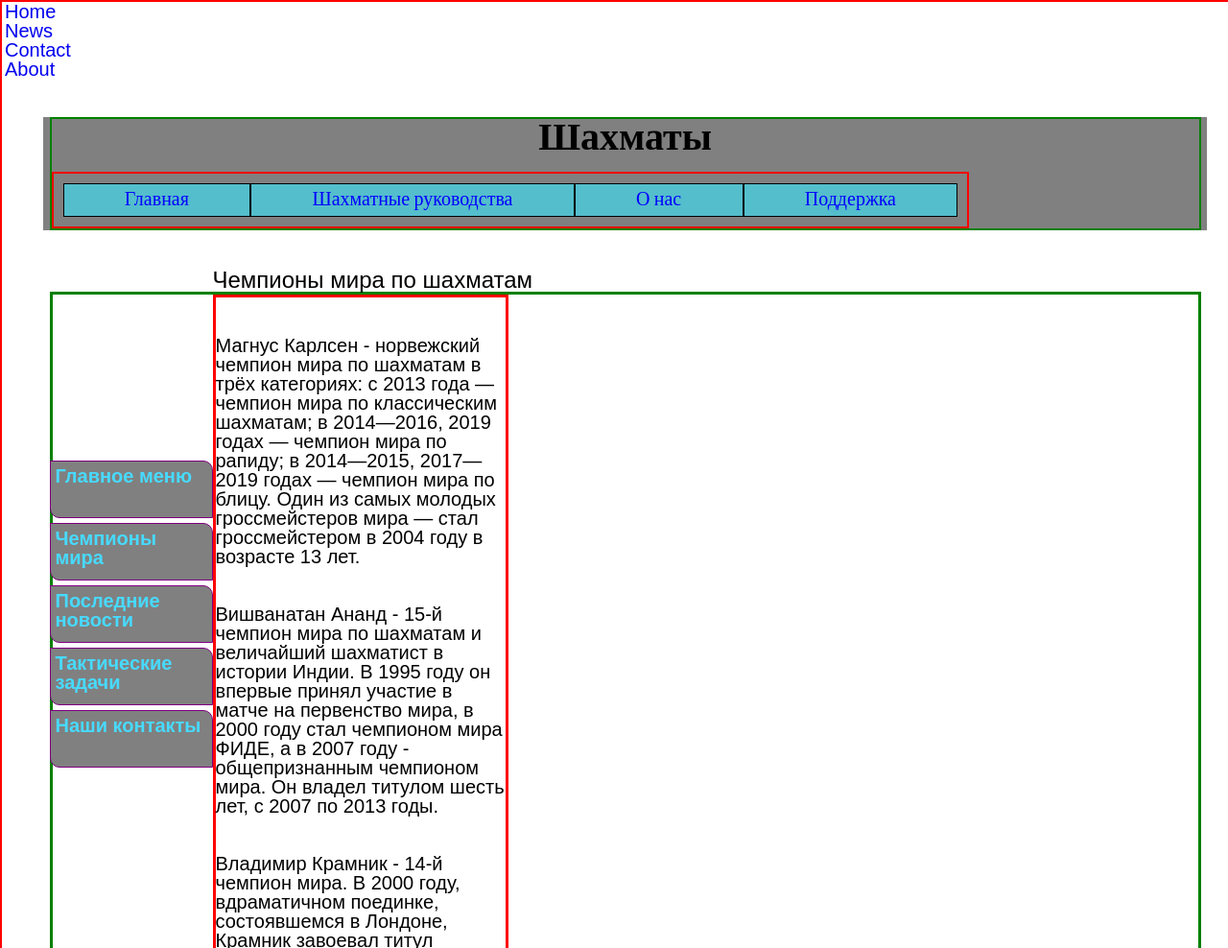
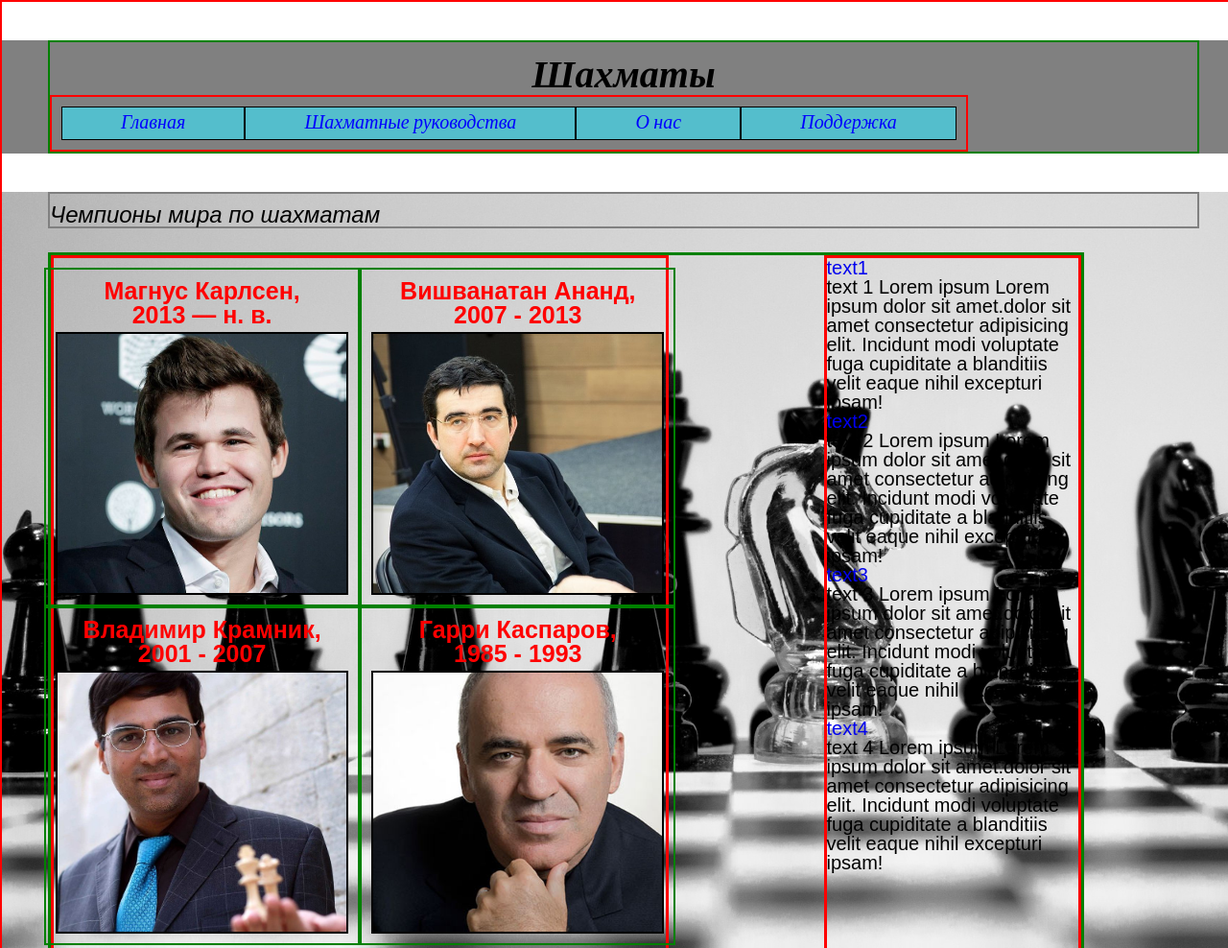
Before and after one commit to mikhail1365/hello-world, a plain HTML site: page index.html in a window 1280 px wide. Shown: the top 988 px of the page at 96% size. Drawn offline with Linux system fonts and the light colour scheme.

Commit message:
champions without right-navbar

```diff
--- a/#source/scss/style.scss
+++ b/#source/scss/style.scss
@@ -13,7 +13,7 @@
 
 body {
 	// padding: 30px;
-	padding-left: 3px;
+	// padding-left: 3px;
 	// padding-left: 5%;
 	font-size: 20px;
 	font-family: Arial, "Helvetica Neue", Helvetica, sans-serif;
@@ -68,11 +68,13 @@ body {
 
 $wid_1: 10px;
 h1 {
+	font-style: italic;
+
 	font-family: "Conv_CALIFR";
 	// font-family: Arial, "Helvetica Neue", Helvetica, sans-serif;
 	// font-family: "Times New Roman";
 	// padding-top: 15px;
-	margin-bottom: 15px;
+	margin-top: 15px;
 	color: black;
 	// font-style: italic;
 	font-size: 40px;
@@ -82,87 +84,174 @@ h1 {
 	// margin-bottom: 50px;
 	// font-size: 20px;
 	// content: '';
-	position: relative;
-	z-index: 0;
+	// position: relative;
+	// z-index: 0;
 }
 
 // $height_top_li: 3.4 * $wid_1;
 $height_top_li: 5 * $wid_1;
 
-
 .top {
 	// display:flex;
 	// flex-direction: column;
-	border: 3px solid green;
+	margin-top: 20px;
+	width: 90%;
+	&__rows {
+		border: 3px solid green;
 
-	&__rows {
-
-		display:flex;
+		display: flex;
 		flex-direction: row;
+		justify-content: space-between;
 	}
 
 	&__column {
-		flex: 0 0 30%;
+		// flex: 0 1 50%;
+
 		border: 3px solid red;
 	}
 	// &__element{
 	// }
 }
 
+.right-navbar {
+	flex: 0 1 25%;
+}
 .champions {
-	// flex-basis: 25%;
+	flex: 0 1 60%;
+	// flex: 1 1 auto;
 	// border: 3px solid yellow;
 	&__rows {
 		// width:
-		// display: flex;
-		// flex-wrap: wrap;
+		display: flex;
+		flex-wrap: wrap;
+		margin: 10px -10px;
 	}
 
-	&__columns {
+	&__column {
+		// height: 100%;
+		display: flex;
+		padding: 10px 10px;
+		flex-direction: column;
 		// display: flex
+		flex: 0 1 50%;
+		border: 2px solid green;
 	}
 
 	&__element {
+		// display: flex;
 	}
 }
 
-// .menu li {
-// 	&:hover {
-// 		background-color: rgba(17, 178, 199, 0.342);
-// 		color: blue;
-// 		font-weight: 700;
-// 		position: relative;
-// 		top: 2px;
-// 		left: 2px;
-// 		@extend .orange_box;
-// 		background: orange;
-// 		// box-shadow: 0 2px 3px 0 blue;
-// 	}
-// 	height: $height_top_li;
-// 	font-size: 24px;
-// 	font-style: oblique;
-// 	// height: 35px;
-// 	position: relative;
-// 	// padding: $wid_1 * 0.8;
-// 	padding: $wid_1 * 1.2;
-// 	text-align: center;
-// 	// font-family: Arial, "Helvetica Neue", Helvetica, sans-serif;
-// 	font-weight: 600;
-// 	background-color: rgb(0, 174, 255);
-// 	// 	// display:block
-// 	// 	// float: left;
-// 	// 	&:hover ul {
-// 	// 		// width: 160px;
+.Player {
+	&__text {
+		padding: 5px;
+		// margin: 5px;
+		border: 2px solid black;
+		&:hover {
+			box-shadow: 0 0 10px 5px rgba(40, 114, 224, 0.623);
+		}
+	}
+	&__title {
+		font-size: 25px;
+		&:hover {
+		text-decoration: underline;
+		}
+		text-align: center;
+		// color: rgb(19, 0, 190);
+		color: rgb(255, 0, 0);
 
-// 	// 		// float: top;
-// 	// 		display: block;
-// 	// 		background: grey;
-// 	// 	}
-// }
+		font-weight: 700;
+		margin-bottom: 5px;
+	}
+}
+
+.boigraphy {
+	// height: 100%;
+	opacity: 0;
+	text-align: left;
+	color: rgba(27, 27, 27, 0.897);
+	// padding: 3%;
+	// font-size: 14px;
+	font-weight: 500;
+	width: 100%;
+	height: 100%;
+	&:hover {
+		color: black;
+		// opacity: 0.8;
+		opacity: 1;
+		outline: 5px solid white;
+		background-color: white;
+	}
+}
+.menu li {
+	&:hover {
+		background-color: rgba(17, 178, 199, 0.342);
+		color: blue;
+		font-weight: 700;
+		position: relative;
+		top: 2px;
+		left: 2px;
+		@extend .orange_box;
+		background: orange;
+		// box-shadow: 0 2px 3px 0 blue;
+	}
+	height: $height_top_li;
+	font-size: 24px;
+	font-style: oblique;
+	// height: 35px;
+	position: relative;
+	// padding: $wid_1 * 0.8;
+	padding: $wid_1 * 1.2;
+	text-align: center;
+	// font-family: Arial, "Helvetica Neue", Helvetica, sans-serif;
+	font-weight: 600;
+	background-color: rgb(0, 174, 255);
+	// 	// display:block
+	// 	// float: left;
+	// 	&:hover ul {
+	// 		// width: 160px;
+
+	// 		// float: top;
+	// 		display: block;
+	// 		background: grey;
+	// 	}
+}
 
 .champ-header {
+	margin: 25px 0;
+	padding-top: 10px;
 	font-size: 24px;
 	color: black;
+	border: 2px solid grey;
+	font-style: italic;
+
+}
+
+.Magnus {
+	flex: 1 1 auto;
+	background: url("../img/magnus-karlsen-4.jpg") 50% 50% / cover no-repeat;
+}
+
+.Anand {
+	flex: 1 1 auto;
+	// background: url("../img/vishi.jpg") 25% 50% / cover no-repeat;
+	background: url("../img/kramnik.jpg") 50% 50% / cover no-repeat;
+	// background: url("../img/vishi.jpg") 50% 50% / cover no-repeat;
+}
+
+.Kramnik {
+	flex: 1 1 100%;
+	background: url("../img/vishi.jpg") 50% 50% / cover no-repeat;
+	// background: url("../img/kramnik.jpg") 50% 50% / cover no-repeat;
+}
+.Kasparov {
+	flex: 1 1 100%;
+	background: url("../img/GKasparov.jpg") 50% 50% / cover no-repeat;
+}
+
+.bottom-side {
+	background: url("../img/bg_chess.jpg") 0 0 / cover no-repeat;
+	// opacity: 0.7;
 }
 // .menu ul .button:nth-child(2){
 // .menu li a:nth-child(odd){
@@ -171,6 +260,9 @@ $height_top_li: 5 * $wid_1;
 // color:green;
 // font-size: 30px;
 // }
+
+
+
 /*
 
 .submit:active {
@@ -203,6 +295,7 @@ form .submit {
 }
 
 
+
 $height_rn: 500px;
 $width_rn: 300px;
 .right-navbar {
@@ -225,7 +318,9 @@ $item_h: 50px;
 @mixin bg_right_nav{
 	background-color: rgba(128, 0, 128, 0.493);
 }
+
 .bottom-side {
+	background: url("../img/bg_chess.jpg") 0 0 /cover no-repeat;
 	// margin-left: 200px;
 
 	height: 800px;
@@ -233,7 +328,6 @@ $item_h: 50px;
 	// background-color: rgba(15, 125, 158, 0.349);
 	// width: 100%;
 	// width: 100%;
-	background: url("../img/bg_chess.jpg") 0 0 /cover no-repeat;
 
 	&__row {
 		// border: 5px solid rgb(41, 225, 231);
--- a/#source/scss/top-side.scss
+++ b/#source/scss/top-side.scss
@@ -11,6 +11,8 @@
 
 $inside-menu-bgcolor: rgba(67, 215, 235, 0.719);
 .inside-menu {
+	position: relative;
+	z-index: 1;
 	&:hover &__row {
 		background-color: $inside-menu-bgcolor;
 		color: blue;
@@ -74,7 +76,7 @@ $inside-menu-bgcolor: rgba(67, 215, 235, 0.719);
 
 .top-side {
 	// padding: 10px;
-	margin: 40px;
+	margin: 40px 0;
 	// height: 150px;
 	background: grey;
 	// background: url("../../img/bg_chess.jpg") 0 0 /cover ;
@@ -133,6 +135,7 @@ $inside-menu-bgcolor: rgba(67, 215, 235, 0.719);
 				border: 1px solid black;
 				// border-right: 0;
 				margin-right: 0px;
+				font-style: italic;
 
 				&:hover {
 					// box-shadow: 0 2px 3px 0 blue;
--- a/index.html
+++ b/index.html
@@ -21,12 +21,7 @@
 		<li><a href="contact.asp">Contact</a></li>
 		<li><a href="about.asp">About</a></li>
 	</ul> -->
-	<ul>
-		<li class='newFont'><a href="default.asp">Home</a></li>
-		<li class='newFont'><a href="https://www.google.com/">News</a></li>
-		<li class='newFont'><a href="contact.asp">Contact</a></li>
-		<li class='newFont'><a href="about.asp">About</a></li>
-	</ul>
+
 	<div class="wrapper">
 		<div class="top-side">
 			<div class="container">
@@ -74,20 +69,6 @@
 		</div>
 		<!-- <div class="wrapper"> -->
 
-		<div class="navigation">
-			<div class="container">
-				<div class="navigation__row">
-
-					<ul>
-						<li><a href="#menu_name">Главное меню</a></li>
-						<li><a href="#champions">Чемпионы мира</a></li>
-						<li><a href="#last-news">Последние новости</a></li>
-						<li><a href="#chess-tasks">Тактические задачи</a></li>
-						<li><a href="#footer">Наши контакты</a></li>
-					</ul>
-				</div>
-			</div>
-		</div>
 		<!-- </div> -->
 
 		<!-- <img  src="img/magnus-karlsen-4.jpg"> -->
@@ -98,63 +79,52 @@
 
 				<!-- https://www.chess.com/ru/players -->
 
-				<h3><a name="champions" class="champ-header">Чемпионы мира по шахматам</a></h3>
+				<div class="champ-header"><a name="champions">Чемпионы мира по шахматам</a></div>
 				<div class="top">
 					<div class="top__rows">
-						<div class="top__column">
-							<div class="champions">
+						<div class="champions top__column">
 							<div class="champions__rows">
-									<div class="champions__column">
-										<div class="champions__element Players">
+								<div class="champions__column Player">
+									<!-- <div class="Player"> -->
 
-											<h2>Магнус Карлсен, <br>2013 — н. в.</h2>
-											<div class="champions__element span-pl Magnus">
+									<div class="Player__title ">Магнус Карлсен, <br>2013 — н. в.</div>
+									<div class="Player__text span-pl Magnus">
 										<p class="boigraphy">Магнус Карлсен - норвежский чемпион мира по
-													шахматам в
-													трёх категориях: с 2013 года — чемпион мира по классическим
-													шахматам; в
-													2014—2016,
-													2019 годах — чемпион мира по рапиду; в 2014—2015, 2017—2019 годах —
-													чемпион
-													мира по блицу. Один из самых
-													молодых гроссмейстеров мира — стал гроссмейстером в 2004 году в
-													возрасте
-													13
-													лет.</p>
+											шахматам в трёх категориях: с 2013 года — чемпион мира по классическим
+											шахматам; в 2014—2016, 2019 годах — чемпион мира по рапиду; в 2014—2015, 2017—2019 годах — чемпион мира по блицу. Один из самых молодых гроссмейстеров мира — стал гроссмейстером в 2004 году в возрасте 13 лет.</p>
 									</div>
 								</div>
-										<div class="champions__element Players">
-											<h2>Вишванатан Ананд, <br>2007 - 2013</h2>
-											<div class="span-pl Anand">
+								<div class="champions__column Player">
+									<div class="Player__title">Вишванатан Ананд, <br>2007 - 2013</div>
+									<div class="Player__text span-pl Anand">
 										<p class="boigraphy" for="onclick">Вишванатан Ананд - 15-й чемпион мира
-													по
-													шахматам и величайший шахматист в истории Индии. В 1995 году он
-													впервые
-													принял участие в матче
-													на первенство мира, в 2000 году стал чемпионом мира ФИДЕ, а в 2007
-													году
-													-
-													общепризнанным чемпионом
-													мира. Он владел титулом шесть лет, с 2007 по 2013 годы.</p>
+											по шахматам и величайший шахматист в истории Индии. В 1995 году он
+											впервые принял участие в матче на первенство мира, в 2000 году стал чемпионом мира ФИДЕ, а в 2007 году - общепризнанным чемпионом мира. Он владел титулом шесть лет, с 2007 по 2013 годы.</p>
 									</div>
 								</div>
-										<div class="champions__element Players">
-											<h2>Владимир Крамник, <br> 2001 - 2007</h2>
-											<div class="span-pl Kramnik">
+								<div class="champions__column Player">
+									<div class="Player__title">Владимир Крамник, <br> 2001 - 2007</div>
+									<div class="Player__text span-pl Kramnik">
 										<p class="boigraphy"> Владимир Крамник - 14-й чемпион мира. В 2000 году,
 											вдраматичном поединке, состоявшемся в Лондоне, Крамник завоевал
 											титул
 											чемпиона мира по версии
 											ПША, лишив шахматной короны самого Гарри Каспарова. В 2006 году
 											после
-													победы
-													над Веселином Топаловым он стал
+											победы над Веселином Топаловым он стал
 											общепризнанным чемпионом мира. </p>
+										</div>
+									</div>
+
+									<div class="champions__column Player">
+										<div class="Player__title">	Гарри Каспаров, <br> 1985 - 1993</div>
+										<div class="Player__text span-pl Kasparov">
+										<p class="boigraphy"> Гарри Каспаров — человек, навсегда вписавший себя в мировую историю шахмат, 13-й чемпион мира. В 1989 году, Гарри Каспаров, первым на планете преодолел порог в 2800 пунктов рейтинга Эло. Он является восьмикратным чемпионом шахматных олимпиад. </p>
 									</div>
 								</div>
 							</div>
 						</div>
-							</div>
+						<!-- </div> -->
 						<!-- </div> -->
 						<div class="top__column right-navbar">
 							<div class="bottom-side__row">
@@ -203,6 +173,22 @@
 				</div>
 			</div>
 		</div>
+
+
+		<div class="navigation">
+			<div class="container">
+				<div class="navigation__row">
+
+					<ul>
+						<li><a href="#menu_name">Главное меню</a></li>
+						<li><a href="#champions">Чемпионы мира</a></li>
+						<li><a href="#last-news">Последние новости</a></li>
+						<li><a href="#chess-tasks">Тактические задачи</a></li>
+						<li><a href="#footer">Наши контакты</a></li>
+					</ul>
+				</div>
+			</div>
+		</div>
 		<h3> <a name="last-news"> Последние новости</a></h3>
 		<div class="news">
 			<div class="news-elements">
@@ -240,7 +226,6 @@
 				</div>
 			</div>
 		</div>
-		</div>
 		<div>
 			<footer class="foot"><a name="footer"></a>
 				<!-- <div class="container"> -->
```
Also changed, not shown: css/style.css, css/top-side.css, img/GKasparov.jpg (added). Lines whose indentation alone changed are shown as unchanged.
